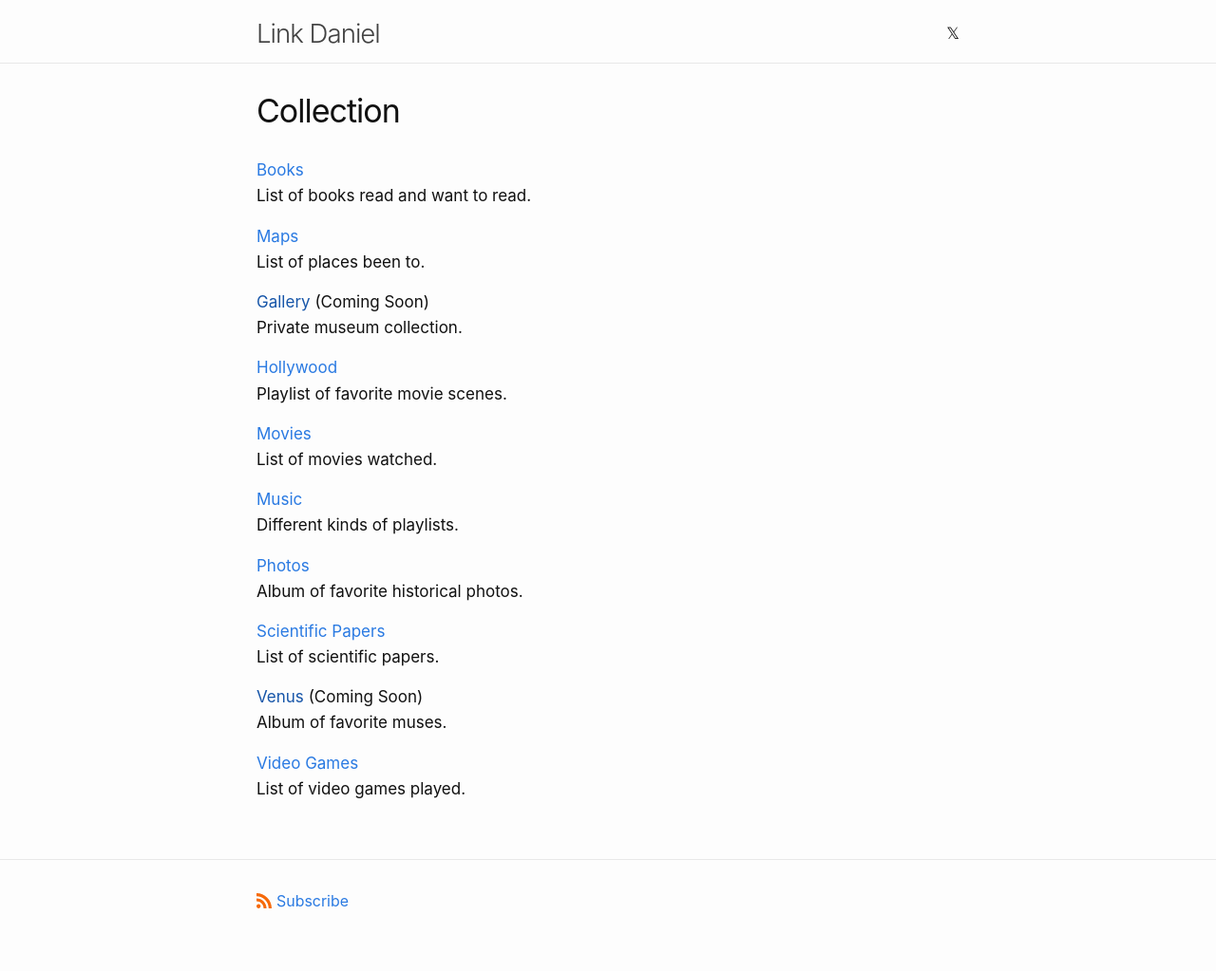
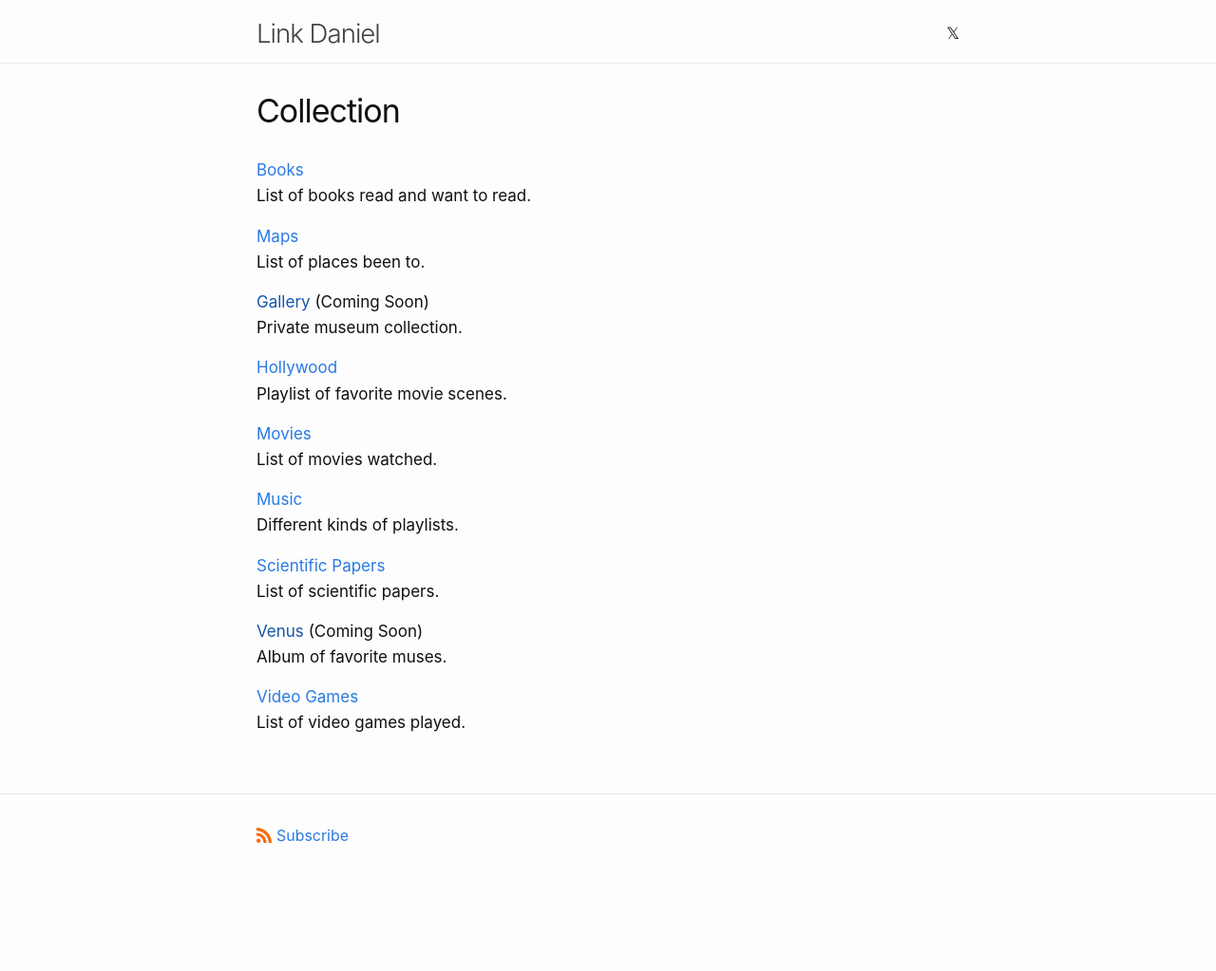
Before and after one commit to link-daniel/link.github.io, a Jekyll site: the page built from collection.md, in a window 1280 px wide. Shown: the whole page at 95% size. Built offline with Jekyll 4.4.1, drawn with Linux system fonts in a browser that asks for light colours; after the commit the page ends 953 px from its top, so only the background shows below that.

Commit message:
Update collection.md

```diff
--- a/collection.md
+++ b/collection.md
@@ -28,10 +28,6 @@ List of movies watched.
 <br>
 Different kinds of playlists.
 
-<a href="https://photos.app.goo.gl/Yk3KEZGj9Dd2FnDe9">Photos</a>
-<br>
-Album of favorite historical photos.
-
 <a href="https://search.worldcat.org/lists/e5a60fd2-2a1c-4955-ad18-7e11acc51338">Scientific Papers</a>
 <br>
 List of scientific papers.
```
